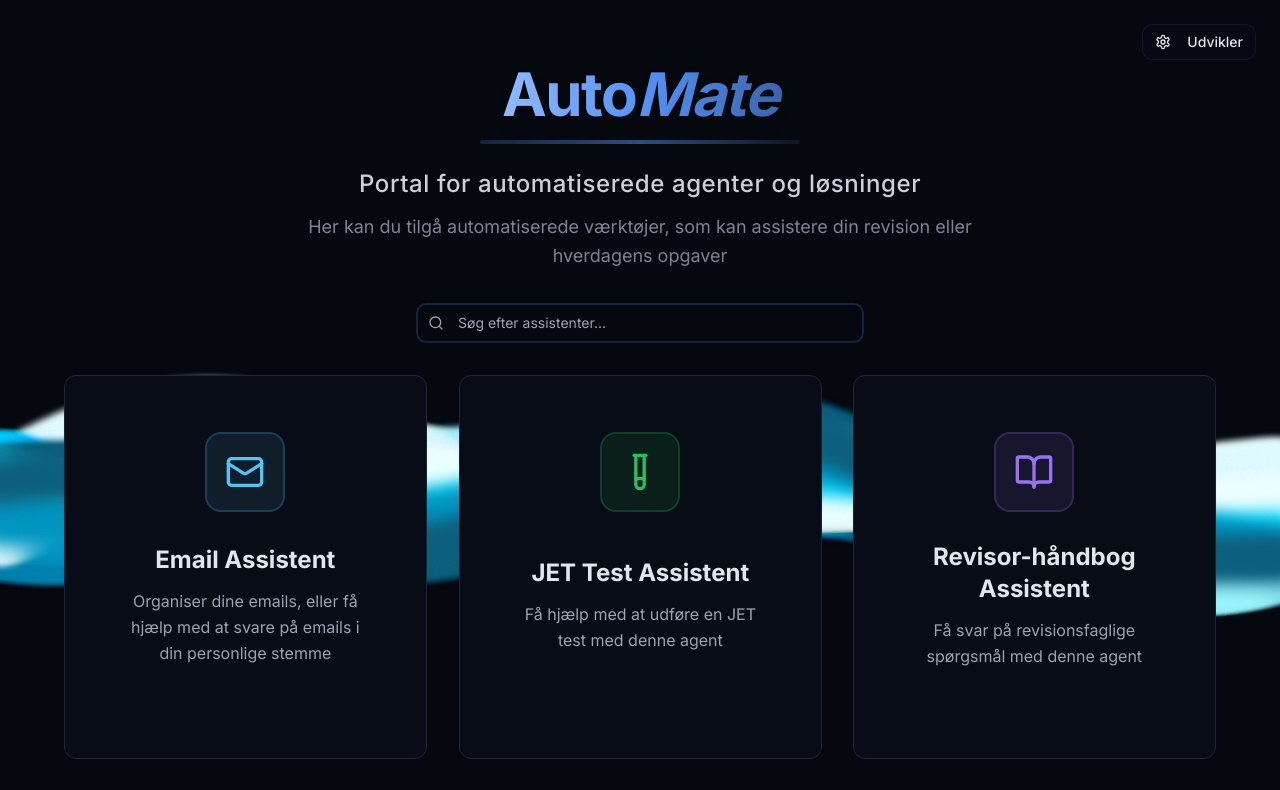
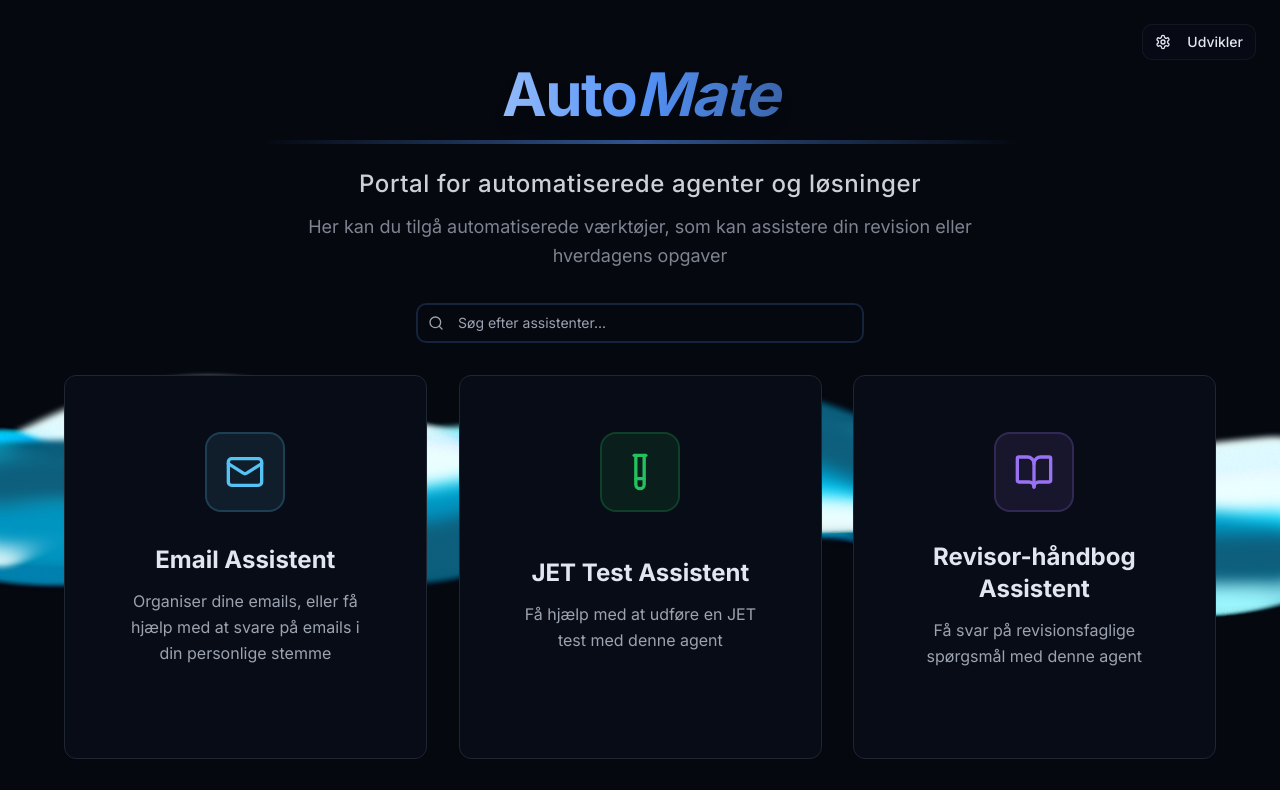
Before and after one commit to PValentinoo/AutoMate, a React (Vite) app: page / in a window 1280 px wide. Shown: the top 790 px of the page. Built offline with nearby package versions, Linux system fonts and the light colour scheme.

Commit message:
UX design

```diff
--- a/src/pages/Index.tsx
+++ b/src/pages/Index.tsx
@@ -90,7 +90,7 @@ const Index = () => {
                 <h1 className="text-6xl font-bold mb-4 bg-gradient-to-r from-white via-primary to-slate-900 bg-clip-text text-transparent drop-shadow-lg tracking-tight">
                   Auto<span className="italic">Mate</span>
                 </h1>
-                <div className="w-80 h-1 bg-gradient-to-r from-primary/20 via-primary/50 to-primary/10 rounded-full mx-auto mb-4"></div>
+                <div className="w-100 h-1 bg-gradient-to-r from-primary/0 via-primary/55 to-primary/0 rounded-full mx-auto mb-4"></div>
               </div>
 
               <div className="space-y-3">
```
